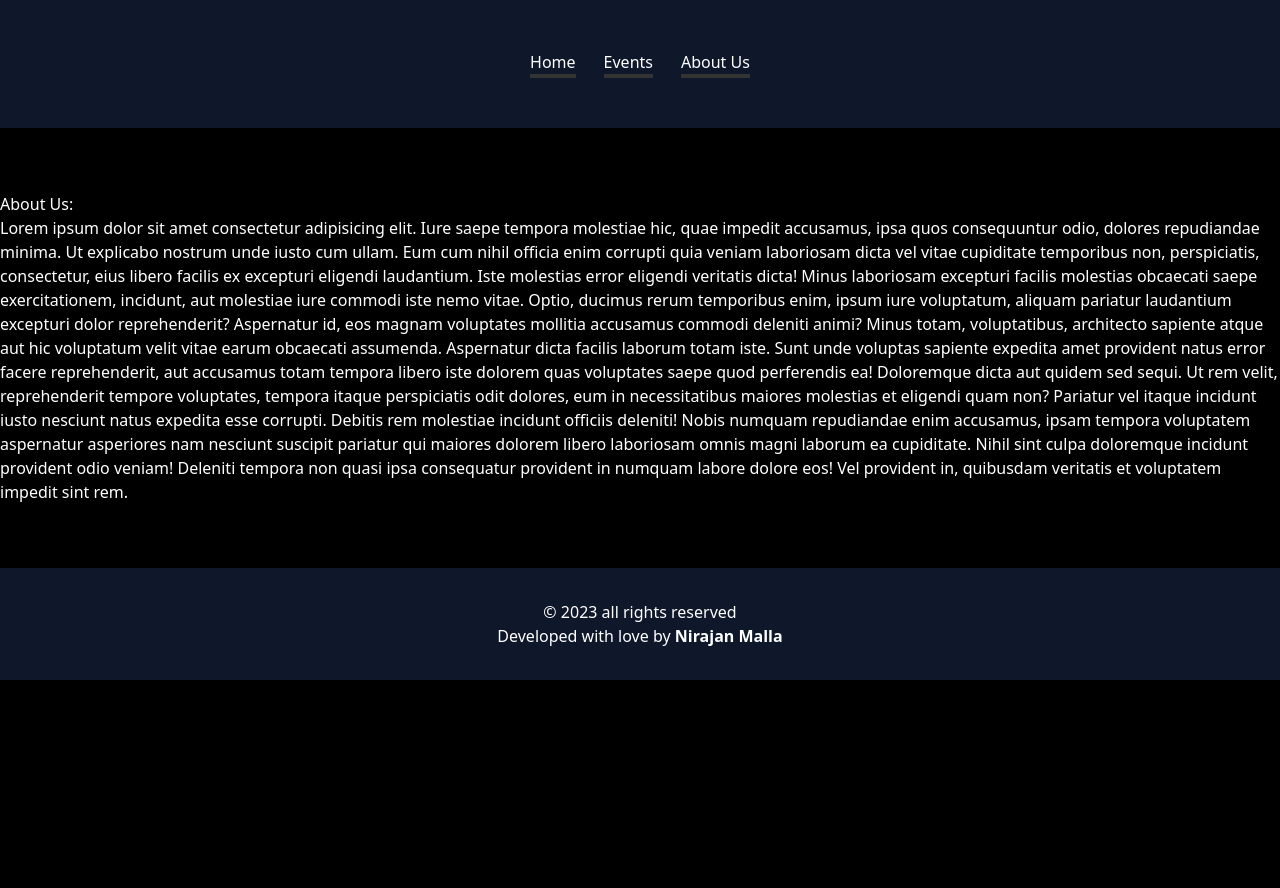
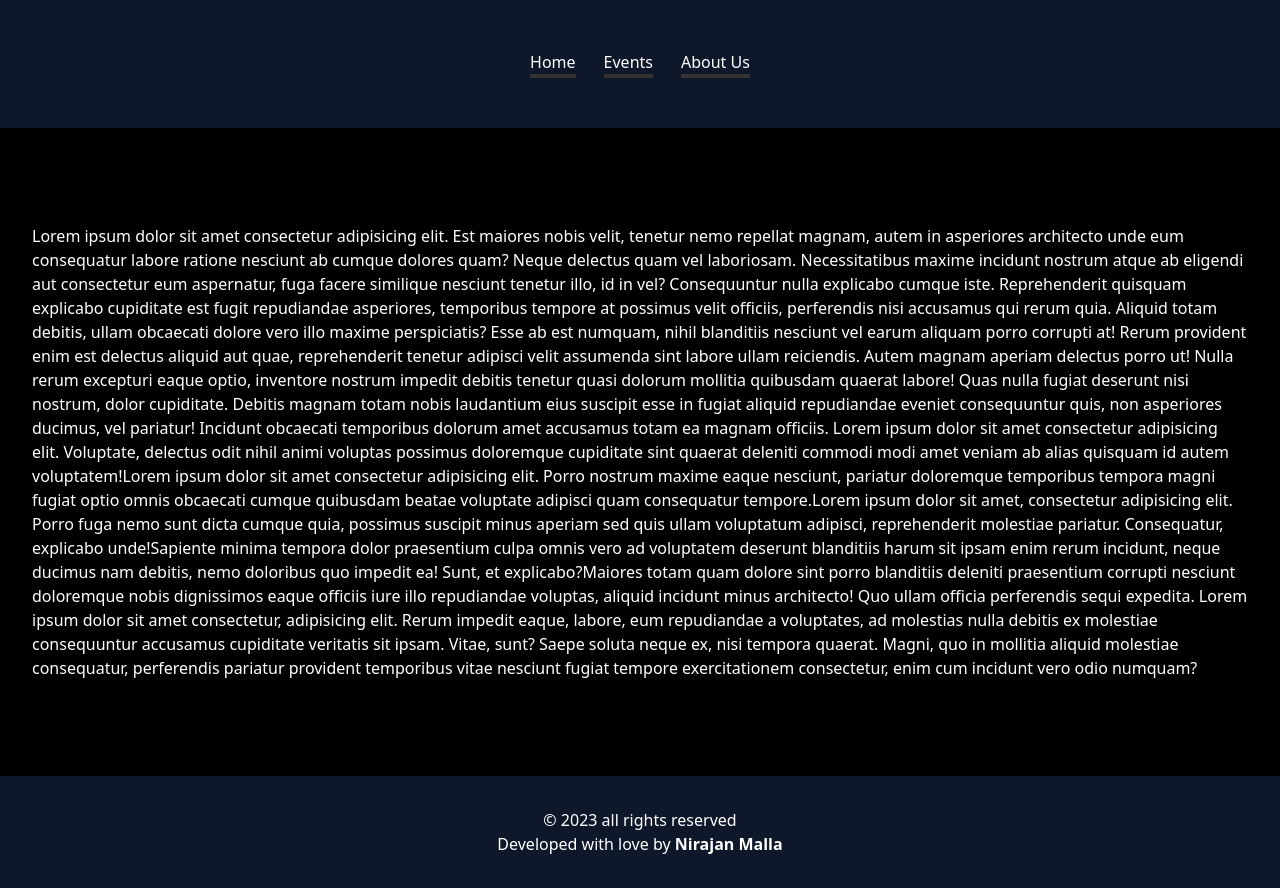
Before and after one commit to NirajanM/eventsaroundus, a Next.js app: page /about-us in a window 1280 px wide. Before the commit the page ends 800 px from the top, so only its background shows below. Built offline with nearby package versions, Linux system fonts and the light colour scheme.

Commit message:
forced dark theme in last commit, styled events and aboutus page in this

```diff
--- a/pages/about-us.tsx
+++ b/pages/about-us.tsx
@@ -2,16 +2,17 @@ import React from 'react'
 
 export default function AboutUs() {
     return (
-        <div>
-            <h1>About Us:</h1>
-            <p>Lorem ipsum dolor sit amet consectetur adipisicing elit. Iure saepe tempora molestiae hic, quae impedit accusamus, ipsa quos consequuntur odio, dolores repudiandae minima. Ut explicabo nostrum unde iusto cum ullam.
-                Eum cum nihil officia enim corrupti quia veniam laboriosam dicta vel vitae cupiditate temporibus non, perspiciatis, consectetur, eius libero facilis ex excepturi eligendi laudantium. Iste molestias error eligendi veritatis dicta!
-                Minus laboriosam excepturi facilis molestias obcaecati saepe exercitationem, incidunt, aut molestiae iure commodi iste nemo vitae. Optio, ducimus rerum temporibus enim, ipsum iure voluptatum, aliquam pariatur laudantium excepturi dolor reprehenderit?
-                Aspernatur id, eos magnam voluptates mollitia accusamus commodi deleniti animi? Minus totam, voluptatibus, architecto sapiente atque aut hic voluptatum velit vitae earum obcaecati assumenda. Aspernatur dicta facilis laborum totam iste.
-                Sunt unde voluptas sapiente expedita amet provident natus error facere reprehenderit, aut accusamus totam tempora libero iste dolorem quas voluptates saepe quod perferendis ea! Doloremque dicta aut quidem sed sequi.
-                Ut rem velit, reprehenderit tempore voluptates, tempora itaque perspiciatis odit dolores, eum in necessitatibus maiores molestias et eligendi quam non? Pariatur vel itaque incidunt iusto nesciunt natus expedita esse corrupti.
-                Debitis rem molestiae incidunt officiis deleniti! Nobis numquam repudiandae enim accusamus, ipsam tempora voluptatem aspernatur asperiores nam nesciunt suscipit pariatur qui maiores dolorem libero laboriosam omnis magni laborum ea cupiditate.
-                Nihil sint culpa doloremque incidunt provident odio veniam! Deleniti tempora non quasi ipsa consequatur provident in numquam labore dolore eos! Vel provident in, quibusdam veritatis et voluptatem impedit sint rem.</p>
+        <div className='text-left p-8'>
+            Lorem ipsum dolor sit amet consectetur adipisicing elit. Est maiores nobis velit, tenetur nemo repellat magnam, autem in asperiores architecto unde eum consequatur labore ratione nesciunt ab cumque dolores quam?
+            Neque delectus quam vel laboriosam. Necessitatibus maxime incidunt nostrum atque ab eligendi aut consectetur eum aspernatur, fuga facere similique nesciunt tenetur illo, id in vel? Consequuntur nulla explicabo cumque iste.
+            Reprehenderit quisquam explicabo cupiditate est fugit repudiandae asperiores, temporibus tempore at possimus velit officiis, perferendis nisi accusamus qui rerum quia. Aliquid totam debitis, ullam obcaecati dolore vero illo maxime perspiciatis?
+            Esse ab est numquam, nihil blanditiis nesciunt vel earum aliquam porro corrupti at! Rerum provident enim est delectus aliquid aut quae, reprehenderit tenetur adipisci velit assumenda sint labore ullam reiciendis.
+            Autem magnam aperiam delectus porro ut! Nulla rerum excepturi eaque optio, inventore nostrum impedit debitis tenetur quasi dolorum mollitia quibusdam quaerat labore! Quas nulla fugiat deserunt nisi nostrum, dolor cupiditate.
+            Debitis magnam totam nobis laudantium eius suscipit esse in fugiat aliquid repudiandae eveniet consequuntur quis, non asperiores ducimus, vel pariatur! Incidunt obcaecati temporibus dolorum amet accusamus totam ea magnam officiis.
+            Lorem ipsum dolor sit amet consectetur adipisicing elit. Voluptate, delectus odit nihil animi voluptas possimus doloremque cupiditate sint quaerat deleniti commodi modi amet veniam ab alias quisquam id autem voluptatem!Lorem ipsum dolor sit amet consectetur adipisicing elit. Porro nostrum maxime eaque nesciunt, pariatur doloremque temporibus tempora magni fugiat optio omnis obcaecati cumque quibusdam beatae voluptate adipisci quam consequatur tempore.Lorem ipsum dolor sit amet, consectetur adipisicing elit. Porro fuga nemo sunt dicta cumque quia, possimus suscipit minus aperiam sed quis ullam voluptatum adipisci, reprehenderit molestiae pariatur. Consequatur, explicabo unde!Sapiente minima tempora dolor praesentium culpa omnis vero ad voluptatem deserunt blanditiis harum sit ipsam enim rerum incidunt, neque ducimus nam debitis, nemo doloribus quo impedit ea! Sunt, et explicabo?Maiores totam quam dolore sint porro blanditiis deleniti praesentium corrupti nesciunt doloremque nobis dignissimos eaque officiis iure illo repudiandae voluptas, aliquid incidunt minus architecto! Quo ullam officia perferendis sequi expedita.
+            Lorem ipsum dolor sit amet consectetur, adipisicing elit. Rerum impedit eaque, labore, eum repudiandae a voluptates, ad molestias nulla debitis ex molestiae consequuntur accusamus cupiditate veritatis sit ipsam. Vitae, sunt?
+            Saepe soluta neque ex, nisi tempora quaerat. Magni, quo in mollitia aliquid molestiae consequatur, perferendis pariatur provident temporibus vitae nesciunt fugiat tempore exercitationem consectetur, enim cum incidunt vero odio numquam?
+
         </div>
     )
 }
--- a/pages/events/index.tsx
+++ b/pages/events/index.tsx
@@ -3,14 +3,16 @@ import Image from 'next/image';
 import Link from 'next/link';
 export default function EventsPage({ events }) {
     return (
-        <div>
-            <h1>Events Page</h1>
-            {events.map((ev) => {
-                return (<Link key={ev.id} href={`/events/${ev.id}`}>
-                    <Image alt={ev.title} src={ev.image} width={400} height={400} />
-                    <h2>{ev.title}</h2>
-                </Link>);
-            })}
+        <div className='flex justify-center items-center min-w-screen flex-col'>
+            <h1 className='text-3xl font-black my-8 text-slate-400'>Check out, currently happening events:</h1>
+            <div className='flex gap-4 flex-col md:flex-row'>
+                {events.map((ev) => {
+                    return (<Link key={ev.id} href={`/events/${ev.id}`} className="relative">
+                        <Image alt={ev.title} src={ev.image} width={400} height={400} className=" h-80 rounded-md" />
+                        <h2 className='absolute bottom-4 text-5xl font-black text-slate-100/90 shadow-xl px-4'>{ev.title}</h2>
+                    </Link>);
+                })}
+            </div>
         </div>
     )
 }
```
